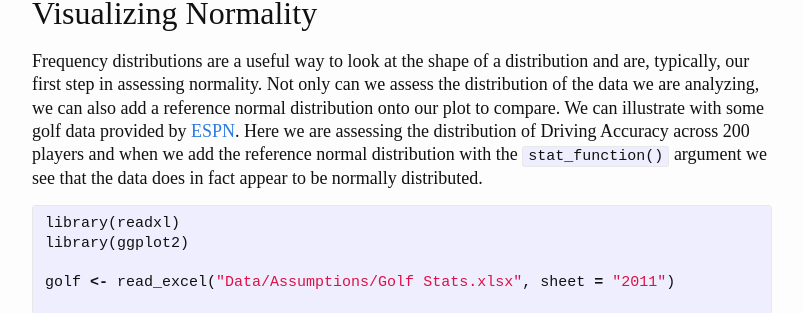
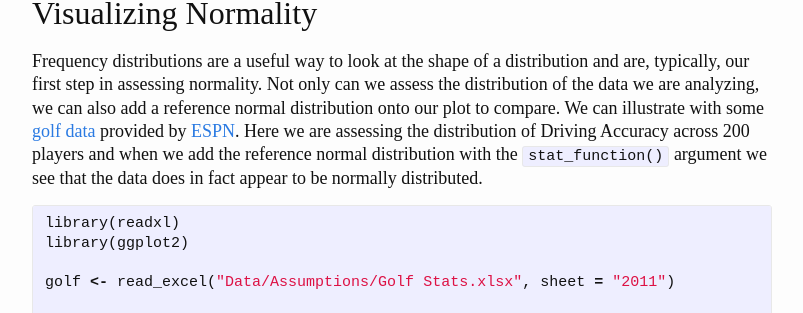
Before and after one commit to bradleyboehmke/bradleyboehmke, a Jekyll site: the page built from tutorials/assumptions_normality.md, in a window 1280 px wide and 900 px high, scrolled down 486 px. Shown: the part 209-522 px from the top of the window, without its empty margins (238-1041 px from the left). Built offline with Jekyll 4.4.1, drawn with Linux system fonts in a browser that asks for light colours; some of the changed lines change nothing that is shown.

Commit message:
Update assumptions_normality.md

```diff
--- a/tutorials/assumptions_normality.md
+++ b/tutorials/assumptions_normality.md
@@ -22,7 +22,7 @@ The assumption of normality is important for hypothesis testing and in regressio
 <br>
 
 ## Visualizing Normality {#visualization}
-Frequency distributions are a useful way to look at the shape of a distribution and are, typically, our first step in assessing normality. Not only can we assess the distribution of the data we are analyzing, we can also add a reference normal distribution onto our plot to compare. We can illustrate with some golf data provided by [ESPN](http://espn.go.com/golf/statistics). Here we are assessing the distribution of Driving Accuracy across 200 players and when we add the reference normal distribution with the `stat_function()` argument we see that the data does in fact appear to be normally distributed.
+Frequency distributions are a useful way to look at the shape of a distribution and are, typically, our first step in assessing normality. Not only can we assess the distribution of the data we are analyzing, we can also add a reference normal distribution onto our plot to compare. We can illustrate with some [golf data](bradleyboehmke.github.io/public/data/Golf Stats.xlsx) provided by [ESPN](http://espn.go.com/golf/statistics). Here we are assessing the distribution of Driving Accuracy across 200 players and when we add the reference normal distribution with the `stat_function()` argument we see that the data does in fact appear to be normally distributed.
 
 
 {% highlight r %}
```
